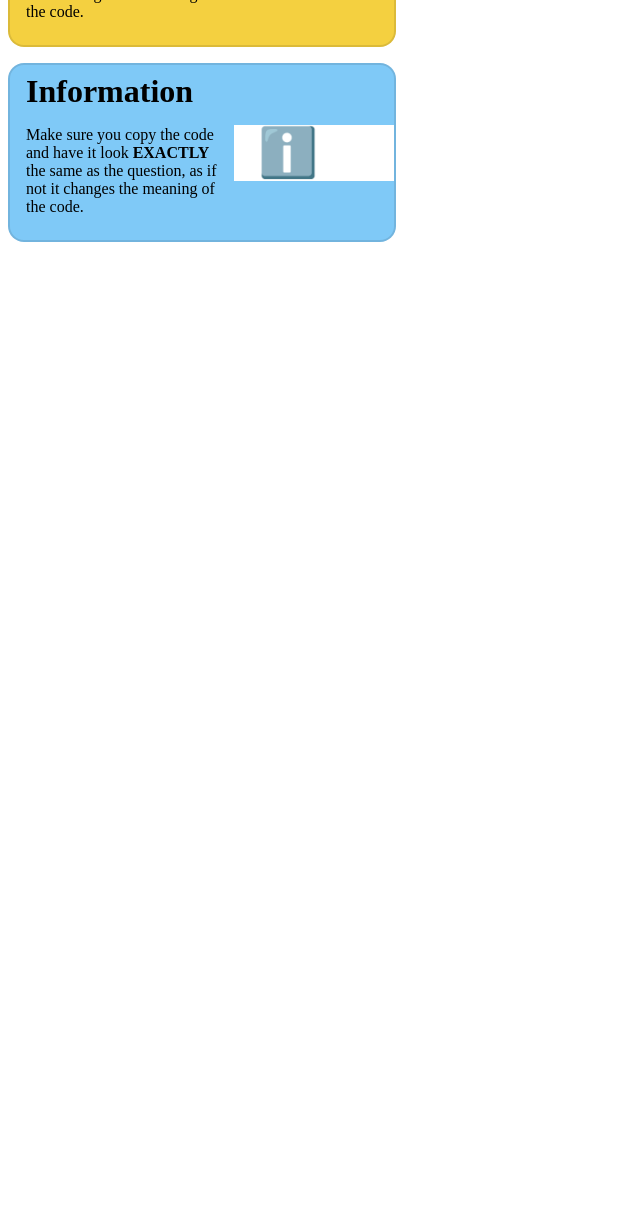
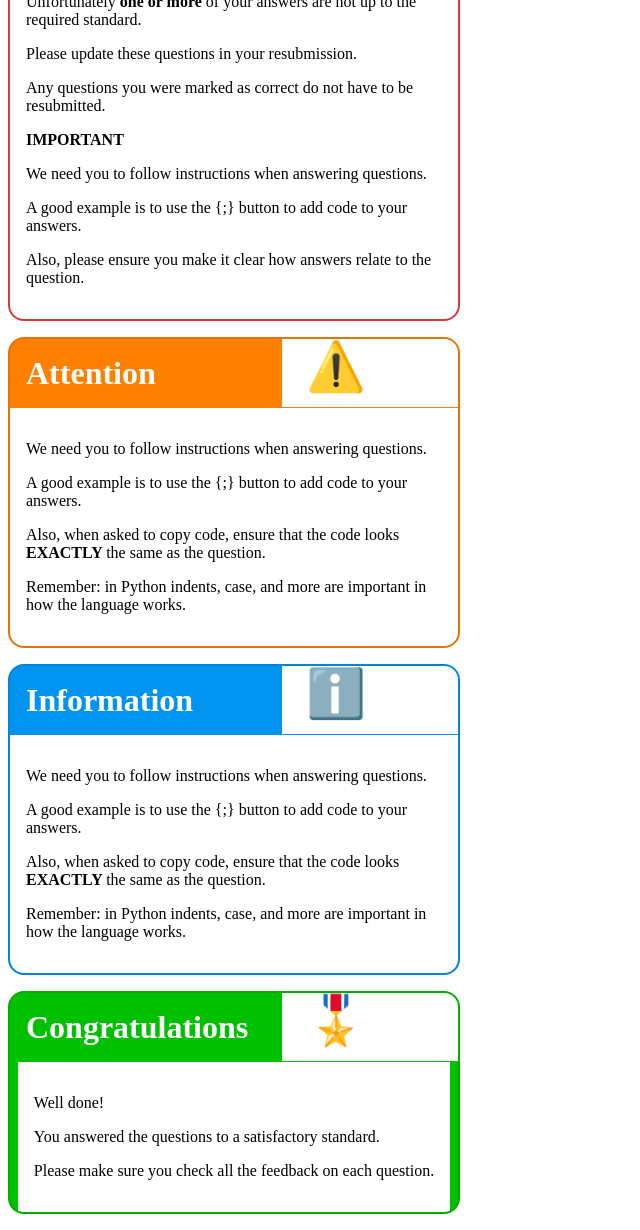
Before and after one commit to AdyGCode/ICTPRG302-2026-S1, a plain HTML site: page Sample-Feedback/AT2-1.html in a window 1280 px wide. Shown: the part 682-1912 px from the top of the page, without its empty margins (0-640 px from the left). Before the commit the page ends 940 px from the top, so only its background shows below. Drawn offline with Linux system fonts and the light colour scheme.

Commit message:
docs: Change layout on longer feedback

```diff
--- a/Sample-Feedback/AT2-1.html
+++ b/Sample-Feedback/AT2-1.html
@@ -6,76 +6,143 @@
 </head>
 <body>
 
-<div style="width: 48ch; font-size: 16px; color:white; background: rgba(0,128, 0,0.75); padding:0; margin: 1em 0; display:flex; flex-direction: row; align-items: center; justify-content: space-between; overflow:hidden; border: 2px solid rgba(0,0,0,0.1); border-radius: 1em;">
+<div style="width: 56ch; font-size: 16px; color:white; background: rgba(0,128, 0,0.75); padding:0; margin: 1em 0; display:flex; flex-direction: row; align-items: center; justify-content: space-between; overflow:hidden; border: 2px solid rgba(0,0,0,0.1); border-radius: 1em;">
     <div style="width: 75%; padding: 0.5em 1em;">
         <h4 style="font-size: 2em; margin: 0;"><strong>Correct!</strong></h4>
         <p></p>
     </div>
-    <p style="width: 25%; height: stretch; font-size: 3em; margin: 0; padding: 0 1.5em 0 0.5em; background: white;">✔️</p>
+    <p style="width: 25%; height: stretch; font-size: 3em; margin: 0; padding: 0 1.5em 0 0.5em; background: white;">
+        ✔️</p>
 </div>
 
 
-<div style="width: 48ch; font-size: 16px; color:white; background: rgba(0,128, 0,0.75); padding:0; margin: 1em 0; display:flex; flex-direction: row; align-items: center; justify-content: space-between; overflow:hidden; border: 2px solid rgba(0,0,0,0.1); border-radius: 1em;">
+<div style="width: 56ch; font-size: 16px; color:white; background: rgba(0,128, 0,0.75); padding:0; margin: 1em 0; display:flex; flex-direction: row; align-items: center; justify-content: space-between; overflow:hidden; border: 2px solid rgba(0,0,0,0.1); border-radius: 1em;">
     <div style="width: 75%; padding: 0.5em 1em;">
         <h4 style="font-size: 2em; margin: 0;"><strong>Correct!</strong></h4>
         <p></p>
     </div>
-    <p style="width: 25%; height: stretch; font-size: 3em; margin: 0; padding: 0 1.5em 0 0.5em; background: white;">😊</p>
+    <p style="width: 25%; height: stretch; font-size: 3em; margin: 0; padding: 0 1.5em 0 0.5em; background: white;">
+        😊</p>
 </div>
 
-<div style="width: 48ch; font-size: 16px; color:white; background: rgba(0,128, 0,0.75); padding:0; margin: 1em 0; display:flex; flex-direction: row; align-items: center; justify-content: space-between; overflow:hidden; border: 2px solid rgba(0,0,0,0.1); border-radius: 1em;">
+<div style="width: 56ch; font-size: 16px; color:white; background: rgba(0,128, 0,0.75); padding:0; margin: 1em 0; display:flex; flex-direction: row; align-items: center; justify-content: space-between; overflow:hidden; border: 2px solid rgba(0,0,0,0.1); border-radius: 1em;">
     <div style="width: 75%; padding: 0.5em 1em;">
         <h4 style="font-size: 2em; margin: 0;"><strong>Correct!</strong></h4>
         <p></p>
     </div>
-    <p style="width: 25%; height: stretch; font-size: 3em; margin: 0; padding: 0 1.5em 0 0.5em; background: white;">🤩</p>
+    <p style="width: 25%; height: stretch; font-size: 3em; margin: 0; padding: 0 1.5em 0 0.5em; background: white;">
+        🤩</p>
 </div>
 
 
-<div style="width: 48ch; font-size: 16px; color:white; background: rgba(128,0,0,0.75); padding:0; margin: 1em 0; display:flex; flex-direction: row; align-items: center; justify-content: space-between; overflow:hidden; border: 2px solid rgba(0,0,0,0.1); border-radius: 1em;">
+<div style="width: 56ch; font-size: 16px; color:white; background: rgba(128,0,0,0.75); padding:0; margin: 1em 0; display:flex; flex-direction: row; align-items: center; justify-content: space-between; overflow:hidden; border: 2px solid rgba(0,0,0,0.1); border-radius: 1em;">
     <div style="width: 75%; padding: 0.5em 1em;">
         <h4 style="font-size: 2em; margin: 0;"><strong>Incorrect</strong></h4>
         <p></p>
     </div>
-    <p style="width: 25%; height: stretch; font-size: 3em; margin: 0; padding: 0 1.5em 0 0.5em; background: white;">❌</p>
+    <p style="width: 25%; height: stretch; font-size: 3em; margin: 0; padding: 0 1.5em 0 0.5em; background: white;">
+        ❌</p>
 </div>
 
 
-<div style="width: 48ch; font-size: 16px; color:white; background: rgba(128,0,0,0.75); padding:0; margin: 1em 0; display:flex; flex-direction: row; align-items: center; justify-content: space-between; overflow:hidden; border: 2px solid rgba(0,0,0,0.1); border-radius: 1em;">
+<div style="width: 56ch; font-size: 16px; color:white; background: rgba(128,0,0,0.75); padding:0; margin: 1em 0; display:flex; flex-direction: row; align-items: center; justify-content: space-between; overflow:hidden; border: 2px solid rgba(0,0,0,0.1); border-radius: 1em;">
     <div style="width: 75%; padding: 0.5em 1em;">
         <h4 style="font-size: 2em; margin: 0;"><strong>Incorrect</strong></h4>
         <p></p>
     </div>
-    <p style="width: 25%; height: stretch; font-size: 3em; margin: 0; padding: 0 1.5em 0 0.5em; background: white;">🙁</p>
+    <p style="width: 25%; height: stretch; font-size: 3em; margin: 0; padding: 0 1.5em 0 0.5em; background: white;">
+        🙁</p>
 </div>
 
 
-<div style="width: 48ch; font-size: 16px; color:white; background: rgba(128,0,0,0.75); padding:0; margin: 1em 0; display:flex; flex-direction: row; align-items: center; justify-content: space-between; overflow:hidden; border: 2px solid rgba(0,0,0,0.1); border-radius: 1em;">
-    <div style="width: 75%; padding: 0.5em 1em;"> <h4 style="font-size: 2em; margin: 0;"><strong>Incorrect</strong></h4>
-           <p></p>
-    </div> <p style="width: 25%; height: stretch; font-size: 3em; margin: 0; padding: 0 1.5em 0 0.5em; background: white;">😕</p>
+<div style="width: 56ch; font-size: 16px; color:white; background: rgba(128,0,0,0.75); padding:0; margin: 1em 0; display:flex; flex-direction: row; align-items: center; justify-content: space-between; overflow:hidden; border: 2px solid rgba(0,0,0,0.1); border-radius: 1em;">
+    <div style="width: 75%; padding: 0.5em 1em;"><h4 style="font-size: 2em; margin: 0;"><strong>Incorrect</strong></h4>
+        <p></p>
+    </div>
+    <p style="width: 25%; height: stretch; font-size: 3em; margin: 0; padding: 0 1.5em 0 0.5em; background: white;">
+        😕</p>
+</div>
+
+<div
+        style="width: 56ch; font-size: 16px; color: white; background: rgba(240,0, 0, 0.75); padding: 0; margin: 1em 0; display: flex; flex-direction: column; align-items: center; justify-content: space-between; overflow: hidden; border: 2px solid rgba(0,0,0,0.1); border-radius: 1em;">
+    <div
+            style="width: 56ch; font-size: 16px; color: white; padding: 0; margin: 0; display: flex; flex-direction: row; align-items: center; justify-content: space-between; overflow: hidden;">
+        <div style="width: 75%; padding: 0.5em 1em;">
+            <h4 style="font-size: 2em; margin: 0; padding: 0.25 0;"><strong>Not Yet Satisfactory</strong></h4>
+        </div>
+        <p style="width: 25%; height: stretch; font-size: 3em; margin: 0 auto; padding: 0 1.5em 0.25em 0.5em; background: white;">
+            ⚠️</p>
+    </div>
+    <div style="background: white; flex: 1; padding: 1rem; color: black; border-top: 1px solid rgba(240,0, 0, 1);">
+        <p>Unfortunately <strong>one or more</strong> of your answers are not up to the required standard.</p>
+        <p>Please update these questions in your resubmission.</p>
+        <p>Any questions you were marked as correct do not have to be resubmitted.</p>
+        <p><strong>IMPORTANT</strong></p>
+        <p>We need you to follow instructions when answering questions.</p>
+        <p>A good example is to use the {;} button to add code to your answers.</p>
+        <p>Also, please ensure you make it clear how answers relate to the question.</p>
+    </div>
 </div>
 
 
-<div style="width: 48ch; font-size: 16px; color: black; background: rgba(240,192, 0, 0.75); padding: 0; margin: 1em 0; display: flex; flex-direction: row; align-items: center; justify-content: space-between; overflow: hidden; border: 2px solid rgba(0,0,0,0.1); border-radius: 1em;">
-    <div style="width: 75%; padding: 0.5em 1em;">
-        <h4 style="font-size: 2em; margin: 0;"><strong>Warning</strong></h4>
-        <p>Make sure you copy the code and have it look <strong>EXACTLY </strong>the same as the question, as if not it
-            changes the meaning of the code.</p>
+<div
+        style="width: 56ch; font-size: 16px; color: white; background: rgba(255, 128, 0, 1); padding: 0; margin: 1em 0; display: flex; flex-direction: column; align-items: center; justify-content: space-between; overflow: hidden; border: 2px solid rgba(0,0,0,0.1); border-radius: 1em;">
+    <div style="width: 56ch; font-size: 16px; color: white; padding: 0; margin: 0; display: flex; flex-direction: row; align-items: center; justify-content: space-between; overflow: hidden;">
+        <div style="width: 75%; padding: 0.5em 1em;">
+            <h4 style="font-size: 2em; margin: 0; padding: 0.25 0;"><strong>Attention</strong></h4>
+        </div>
+        <p style="width: 25%; height: stretch; font-size: 3em; margin: 0 auto; padding: 0 1.5em 0.25em 0.5em; background: white;">
+            ⚠️</p>
     </div>
-    <p style="width: 25%; height: stretch; font-size: 3em; margin: 0; padding: 0 1.5em 0 0.5em; background: white;">
-        ⚠️</p>
+    <div style="background: white; flex: 1; padding: 1rem; color: black; border-top: 1px solid rgba(255, 128, 0, 1);">
+        <p>We need you to follow instructions when answering questions.</p>
+        <p>A good example is to use the {;} button to add code to your answers.</p>
+        <p>Also, when asked to copy code, ensure that the code looks <strong>EXACTLY
+        </strong> the same as the question.</p>
+        <p>Remember: in Python indents, case, and more are important in how the
+            language works.</p>
+    </div>
 </div>
 
-<div style="width: 48ch; font-size: 16px; color: black; background: rgba(0,148,240, 0.5); padding: 0; margin: 1em 0;
-display: flex; flex-direction: row; align-items: center; justify-content: space-between; overflow: hidden; border: 2px solid rgba(0,0,0,0.1); border-radius: 1em;">
-    <div style="width: 75%; padding: 0.5em 1em;">
-        <h4 style="font-size: 2em; margin: 0;"><strong>Information</strong></h4>
-        <p>Make sure you copy the code and have it look <strong>EXACTLY </strong>the same as the question, as if not it
-            changes the meaning of the code.</p>
+
+
+<div
+        style="width: 56ch; font-size: 16px; color: white; background: rgba(0,148,240, 1); padding: 0; margin: 1em 0; display: flex; flex-direction: column; align-items: center; justify-content: space-between; overflow: hidden; border: 2px solid rgba(0,0,0,0.1); border-radius: 1em;">
+    <div style="width: 56ch; font-size: 16px; color: white; padding: 0; margin: 0; display: flex; flex-direction: row; align-items: center; justify-content: space-between; overflow: hidden;">
+        <div style="width: 75%; padding: 0.5em 1em;">
+            <h4 style="font-size: 2em; margin: 0; padding: 0.25 0;"><strong>Information</strong></h4>
+        </div>
+        <p style="width: 25%; height: stretch; font-size: 3em; margin: 0 auto; padding: 0 1.5em 0.25em 0.5em; background: white;">
+            ℹ️</p>
     </div>
-    <p style="width: 25%; height: stretch; font-size: 3em; margin: 0; padding: 0 1.5em 0 0.5em; background: white;">ℹ️
-    </p></div>
+    <div style="background: white; flex: 1; padding: 1rem; color: black; border-top: 1px solid rgba(0,148,240, 1);">
+        <p>We need you to follow instructions when answering questions.</p>
+        <p>A good example is to use the {;} button to add code to your answers.</p>
+        <p>Also, when asked to copy code, ensure that the code looks <strong>EXACTLY
+        </strong> the same as the question.</p>
+        <p>Remember: in Python indents, case, and more are important in how the
+            language works.</p>
+    </div>
+</div>
+
+
+
+<div
+        style="width: 56ch; font-size: 16px; color: white; background: rgba(0,192,0, 1); padding: 0; margin: 1em 0; display: flex; flex-direction: column; align-items: center; justify-content: space-between; overflow: hidden; border: 2px solid rgba(0,0,0,0.1); border-radius: 1em;">
+    <div style="width: 56ch; font-size: 16px; color: white; padding: 0; margin: 0; display: flex; flex-direction: row; align-items: center; justify-content: space-between; overflow: hidden;">
+        <div style="width: 75%; padding: 0.5em 1em;">
+            <h4 style="font-size: 2em; margin: 0; padding: 0.25 0;"><strong>Congratulations</strong></h4>
+        </div>
+        <p style="width: 25%; height: stretch; font-size: 3em; margin: 0 auto; padding: 0 1.5em 0.25em 0.5em; background: white;">
+            🎖️</p>
+    </div>
+    <div style="background: white; flex: 1; padding: 1rem; color: black; border-top: 1px solid rgba(0,192,0, 1);">
+        <p>Well done!</p>
+        <p>You answered the questions to a satisfactory standard. </p>
+        <p>Please make sure you check all the feedback on each question.</p>
+    </div>
+</div>
+
 
 </body>
 </html>
```
Also changed, not shown: 1 other file.
